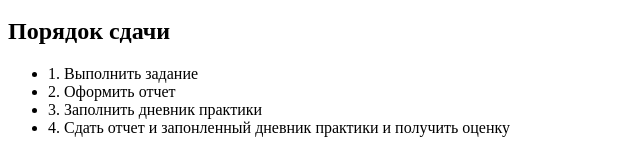
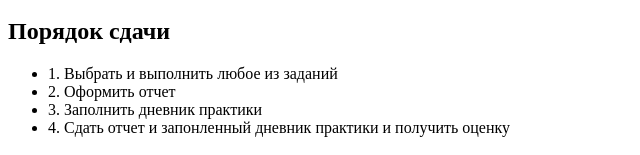
Before and after one commit to tima1702/practice-np, a plain HTML site: page index.html in a window 1280 px wide. Shown: the part 199-354 px from the top of the page, without its empty margins (0-640 px from the left). Drawn offline with Linux system fonts and the light colour scheme.

Commit message:
Update index.html

```diff
--- a/index.html
+++ b/index.html
@@ -16,7 +16,7 @@
   <p><a href="https://docs.google.com/document/d/1iyQ4GEtFW1VjjnoXsYiLdnwZdzS2qaPh/edit?usp=sharing&ouid=111712347535139556798&rtpof=true&sd=true">Правила оформления</a></p>
   <h2>Порядок сдачи</h2>
   <ul>
-    <li>1. Выполнить задание</li>
+    <li>1. Выбрать и выполнить любое из заданий</li>
     <li>2. Оформить отчет</li>
     <li>3. Заполнить дневник практики</li>
     <li>4. Сдать отчет и запонленный дневник практики и получить оценку</li>
```
